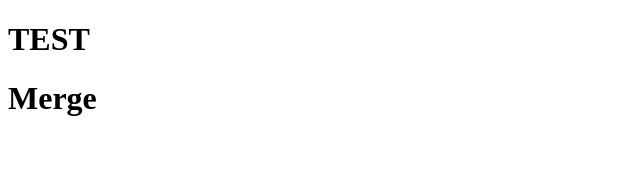
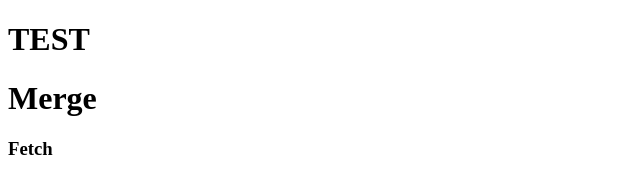
Before and after one commit to laurengibbonz/laurengibbonz.github.io, a plain HTML site: page index.html in a window 1280 px wide. Shown: the full height of the page, 0-640 px from the left. Drawn offline with Linux system fonts and the light colour scheme.

Commit message:
Update index.html

```diff
--- a/index.html
+++ b/index.html
@@ -3,5 +3,6 @@
     <body>
         <h1>TEST</h1>
         <h1>Merge</h1>
+        <h3>Fetch</h3>
     </body>
 </html>
```
